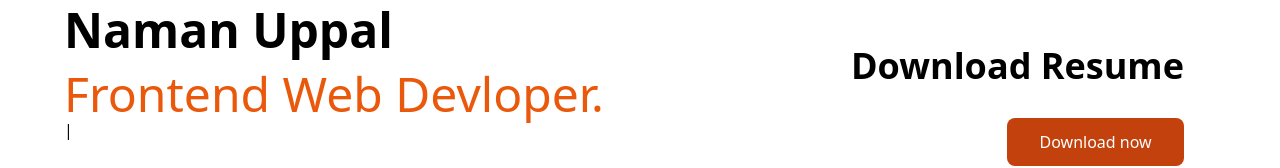
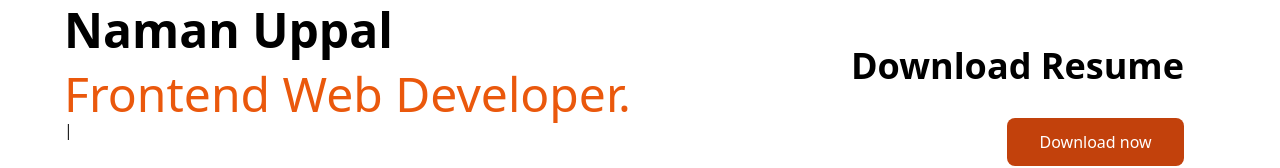
Before and after one commit to namanuppal/portfolio, a React (Vite) app: page / in a window 1280 px wide. Shown: the part 186-354 px from the top of the page. Built offline with nearby package versions, Linux system fonts and the light colour scheme.

Commit message:
Update Home.jsx
Typo error solve

```diff
--- a/src/components/Home.jsx
+++ b/src/components/Home.jsx
@@ -7,7 +7,7 @@ export default function Home() {
 
   useEffect(() => {
     const options = {
-      strings: ["Frontend Web Devloper."],
+      strings: ["Frontend Web Developer."],
       typeSpeed: 50,
       loop: false
     };
```
